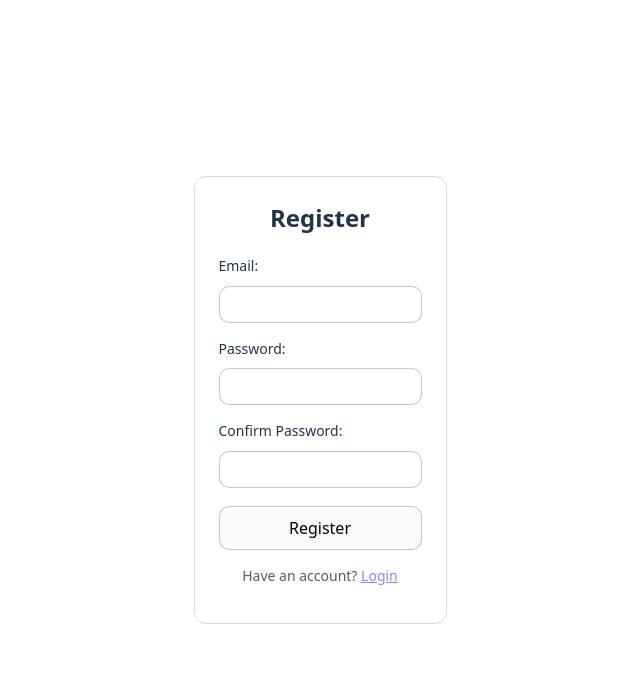
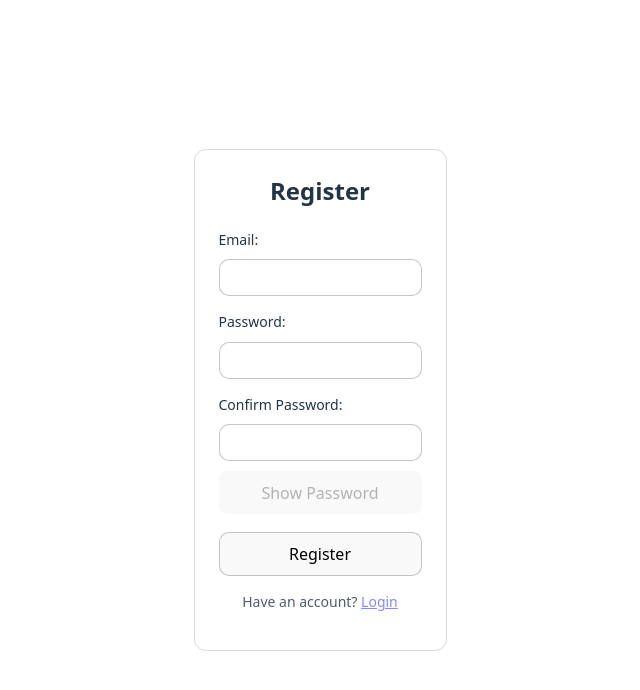
Before and after one commit to git-debaditya/AuthSystem, a React (Vite) app in the folder client/: page /AuthSystem/register in a window 1280 px wide. Shown: the top 690 px of the page, without its empty margins (320-960 px from the left). Built offline with nearby package versions, Linux system fonts and the light colour scheme.

Commit message:
Show Password button added

```diff
--- a/client/src/App.css
+++ b/client/src/App.css
@@ -100,3 +100,40 @@ body {
 .error {
   color: crimson;
 }
+
+/* ===== Show Password Button ===== */
+.secondary-button {
+  padding: 9px 12px;
+  border-radius: 10px;
+  border: 1px solid rgba(128, 128, 128, 0.45);
+  cursor: pointer;
+  background: transparent;
+}
+
+.secondary-button:disabled {
+  opacity: 0.65;
+  cursor: not-allowed;
+}
+
+.navbar {
+  width: 100%;
+  padding: 14px 24px;
+  border-bottom: 1px solid rgba(128, 128, 128, 0.25);
+  display: flex;
+  align-items: center;
+  justify-content: space-between;
+}
+
+.logo {
+  margin: 0;
+  font-size: 20px;
+}
+
+.links {
+  display: flex;
+  gap: 16px;
+}
+
+.links a {
+  text-decoration: none;
+}
--- a/client/src/pages/Login.jsx
+++ b/client/src/pages/Login.jsx
@@ -2,7 +2,7 @@
 //On submit: POST /auth/login
 //On success: redirect to /dashboard
 
-import { useState } from "react";                    //track form fields & errors
+import { useEffect, useRef, useState } from "react";                    //track form fields & errors
 import { useNavigate, Link } from "react-router-dom";     //redirect after login
 import api from "../api";                          //ensures cookies are included automatically
 
@@ -12,6 +12,28 @@ export default function Login() {
     const [password, setPassword] = useState("");   //initialize state for password
     const [error, setError] = useState("");         //initialize state for error message
     const [loading, setLoading] = useState(false);  //initialize state for loading status
+    const [showPassword, setShowPassword] = useState(false); //state to toggle password visibility
+    const passwordTimerRef = useRef(null);          //ref to track password visibility timer
+
+    function handleShowPassword() {
+        setShowPassword(true);  //show password when user clicks "Show Password"
+
+        if (passwordTimerRef.current) {
+            clearTimeout(passwordTimerRef.current);  //clear existing timer if user clicks again before timer expires
+        }
+
+        passwordTimerRef.current = setTimeout(() => {
+            setShowPassword(false); //hide password after 5 seconds
+        }, 5000);
+    }
+    useEffect(() => {
+        return () => {
+            if(passwordTimerRef.current) {
+                clearTimeout(passwordTimerRef.current);
+            }
+        };
+    }, []); //cleanup timer on component unmount
+
 
     async function handleSubmit(e) {
         e.preventDefault();     //prevent page reload
@@ -72,12 +94,20 @@ export default function Login() {
                     <input
                         id="password"
                         className="input"
-                        type="password"
+                        type={showPassword ? "text" : "password"}
                         autoComplete="current-password"
                         value={password}
                         onChange={(e) => setPassword(e.target.value)}
                         required
                     />
+                    <button
+                        className="show-password-button"
+                        type="button"
+                        onClick={handleShowPassword}
+                        disabled={!password} //disable button if password field is empty
+                    >
+                        {showPassword ? "Hide Password" : "Show Password"}
+                    </button>
 
                     <button className="button" type="submit" disabled={loading}>
                         {loading ? "Logging in..." : "Login"}
--- a/client/src/pages/Register.jsx
+++ b/client/src/pages/Register.jsx
@@ -2,7 +2,7 @@
 //On submit: POST /auth/register
 //On success: redirect to /dashboard (since your backend auto-logs in on register)
 
-import { useState } from "react";                    //track form fields & errors
+import { useEffect, useRef, useState } from "react";                    //track form fields & errors
 import { useNavigate, Link } from "react-router-dom";     //redirect after registration
 import api from "../api";                          //ensures cookies are included automatically
 
@@ -14,6 +14,27 @@ export default function Register () {
     const [confirmPassword, setConfirmPassword ] = useState("");  //initialize state for confirm password
     const [error, setError] = useState("");         //initialize state for error message
     const [loading, setLoading] = useState(false);  //initialize state for loading status
+    const [showPassword, setShowPassword] = useState(false); //state to toggle password visibility
+    const passwordTimerRef = useRef(null);          //ref to track password visibility timer
+
+    function handleShowPassword() {
+        setShowPassword(true);  //show password when user clicks "Show Password"
+
+        if(passwordTimerRef.current) {
+            clearTimeout(passwordTimerRef.current);  //clear existing timer if user clicks again before timer expires
+        }
+
+        passwordTimerRef.current = setTimeout(() => {
+            setShowPassword(false); //hide password after 5 seconds
+        }, 5000);
+    }
+    useEffect(() => {
+        return () => {
+            if(passwordTimerRef.current) {
+                clearTimeout(passwordTimerRef.current);
+            }
+        };
+    }, []); //cleanup timer on component unmount
 
     async function handleSubmit(e) {
         e.preventDefault();     //prevent page reload
@@ -76,7 +97,7 @@ export default function Register () {
                     <input
                         id="password"
                         className="input"
-                        type="password"
+                        type={showPassword ? "text" : "password"}
                         autoComplete="new-password"
                         value={password}
                         onChange={(e) => setPassword(e.target.value)}
@@ -86,12 +107,20 @@ export default function Register () {
                     <input
                         id="confirmPassword"
                         className="input"
-                        type="password"
+                        type={showPassword ? "text" : "password"}
                         autoComplete="new-password"
                         value={confirmPassword}
                         onChange={(e) => setConfirmPassword(e.target.value)}
                         required
                     />
+                    <button
+                        className="show-password-button"
+                        type="button"
+                        onClick={handleShowPassword}
+                        disabled={!password && !confirmPassword} //disable button if both password fields are empty
+                    >
+                        {showPassword ? "Hide Password" : "Show Password"}
+                    </button>
 
                     <button className="button" type="submit" disabled={loading}>
                         {loading ? "Registering..." : "Register"}
```
